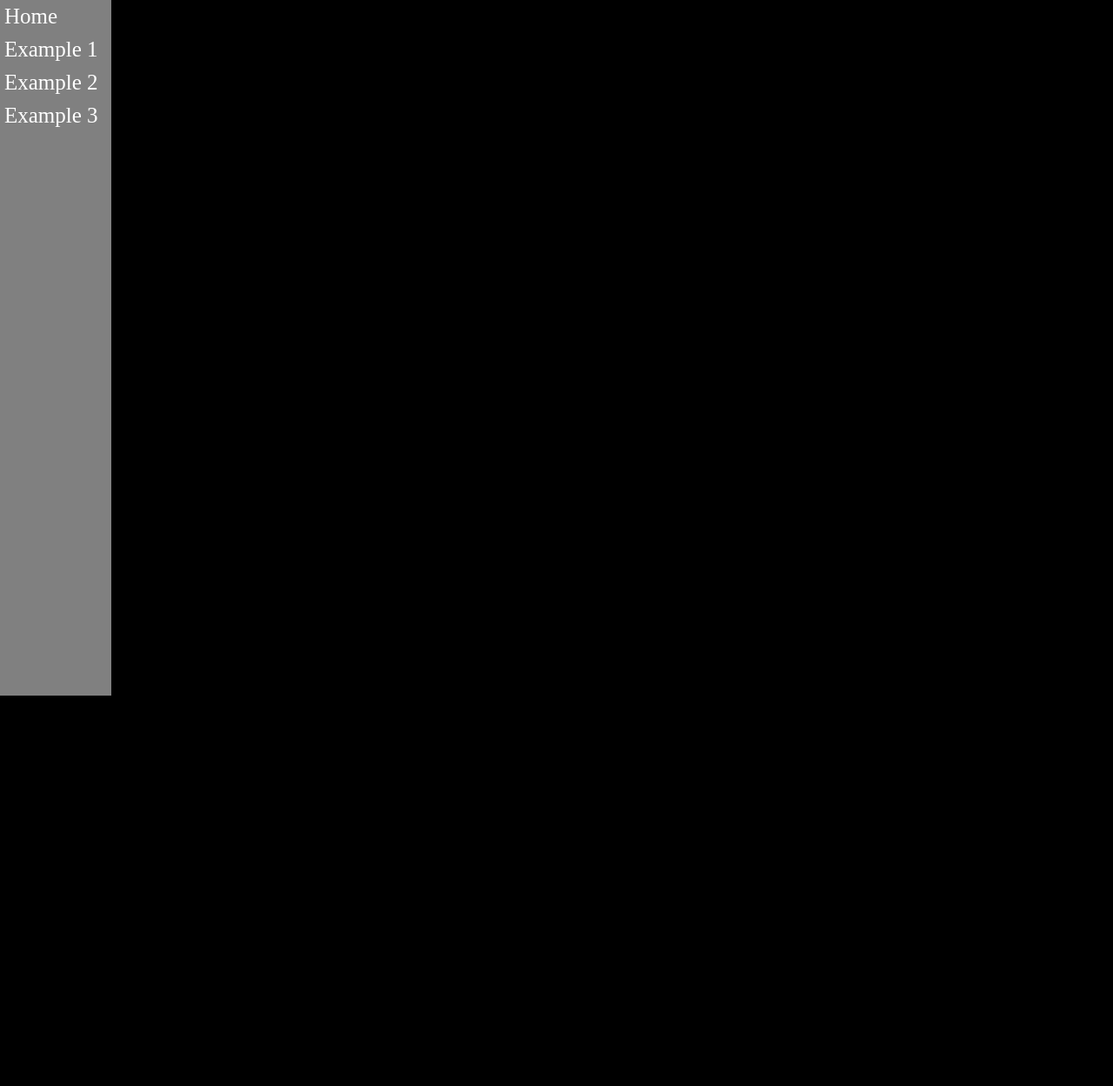
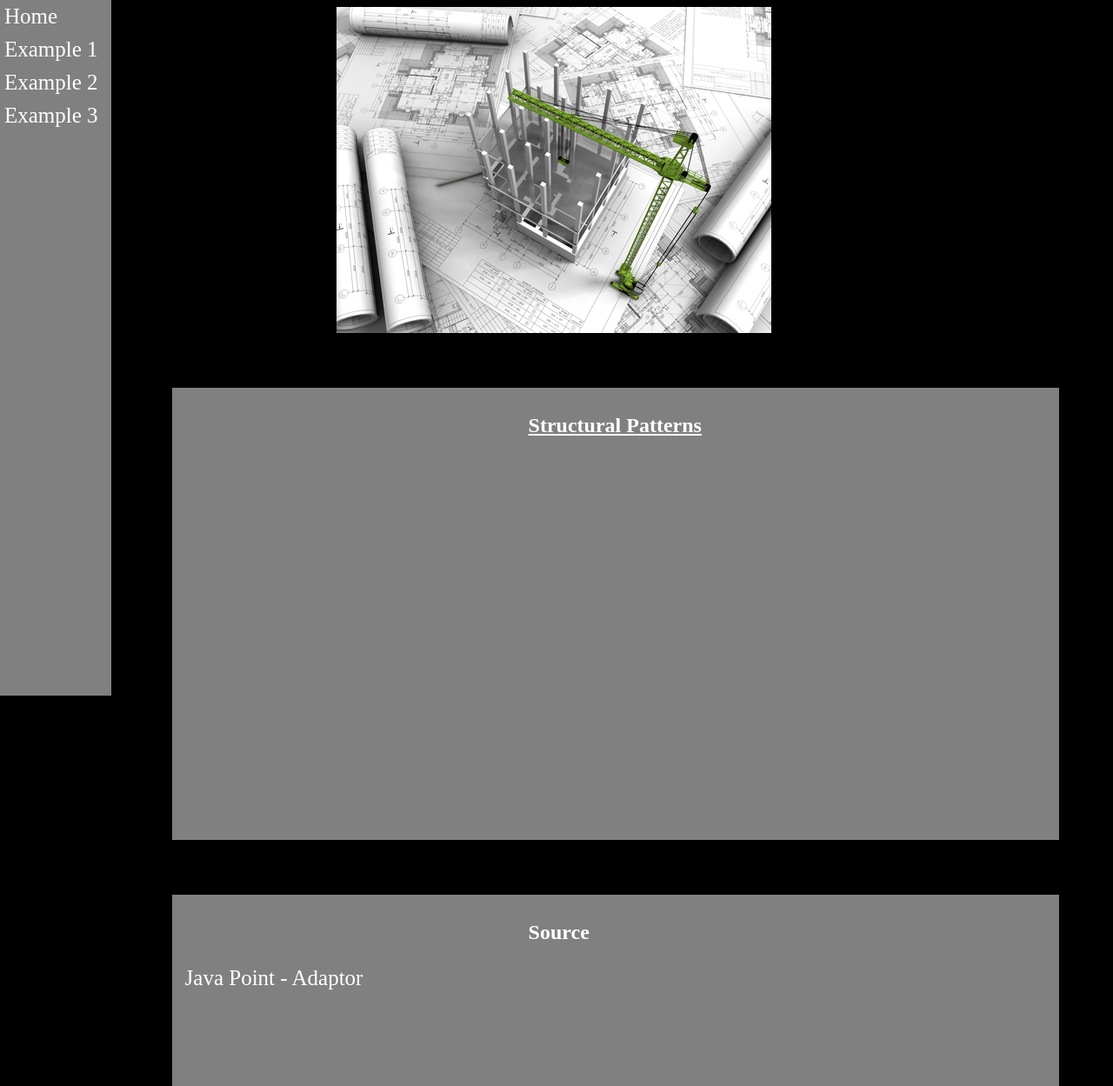
Before and after one commit to CSUMB-SCD/cst336, a PHP site: the page made by Assignments/Homework 1/example2.html in a window 1280 px wide. Shown: the whole page at 87% size. Before the commit the page ends 800 px from the top, so only its background shows below. Run offline with PHP 8.4, Linux system fonts and the light colour scheme.

Commit message:
ex2 edit

```diff
--- a/Assignments/Homework 1/css/styles.css
+++ b/Assignments/Homework 1/css/styles.css
@@ -73,6 +73,11 @@ h2{
     height: 300px;
 }
 
+#img3{
+    margin-left: 30%;
+    margin-bottom: 5%;
+}
+
 #ex_img{
     width: 400px;
     height: 350px;
--- a/Assignments/Homework 1/example1.html
+++ b/Assignments/Homework 1/example1.html
@@ -26,7 +26,7 @@
                 <h2><u>Creational Patterns</u></h2>
                 <p id="creational_p">The nature of object creation. Solves the design issues in object creation such as when complexity is added. <br/>
                 Example: <u>Factory Method</u><br/>
-                Define an interface or abstract class for creating object but subclasses decide what to instantiate.</p>
+                Defines an interface or abstract class for creating object but subclasses decide what to instantiate.</p>
                 <img id="ex_img" src="./img/factorymethod.jpg"/>
 
             </div>
--- a/Assignments/Homework 1/example2.html
+++ b/Assignments/Homework 1/example2.html
@@ -20,10 +20,15 @@
 
         <div id="content">
 
-            <div></div>
+            <img id="img3" src="./img/structural.jpg"/>
+            <div class="section">
+                <h2><u>Structural Patterns</u></h2>
 
-            <div>
+            </div>
 
+            <div class="footer">
+                <h2>Source</h2>
+                <a href="https://www.javatpoint.com/adapter-pattern">Java Point - Adaptor</a>
             </div>
 
         </div>
```
Also changed, not shown: Assignments/Homework 1/img/structural.jpg (added).
